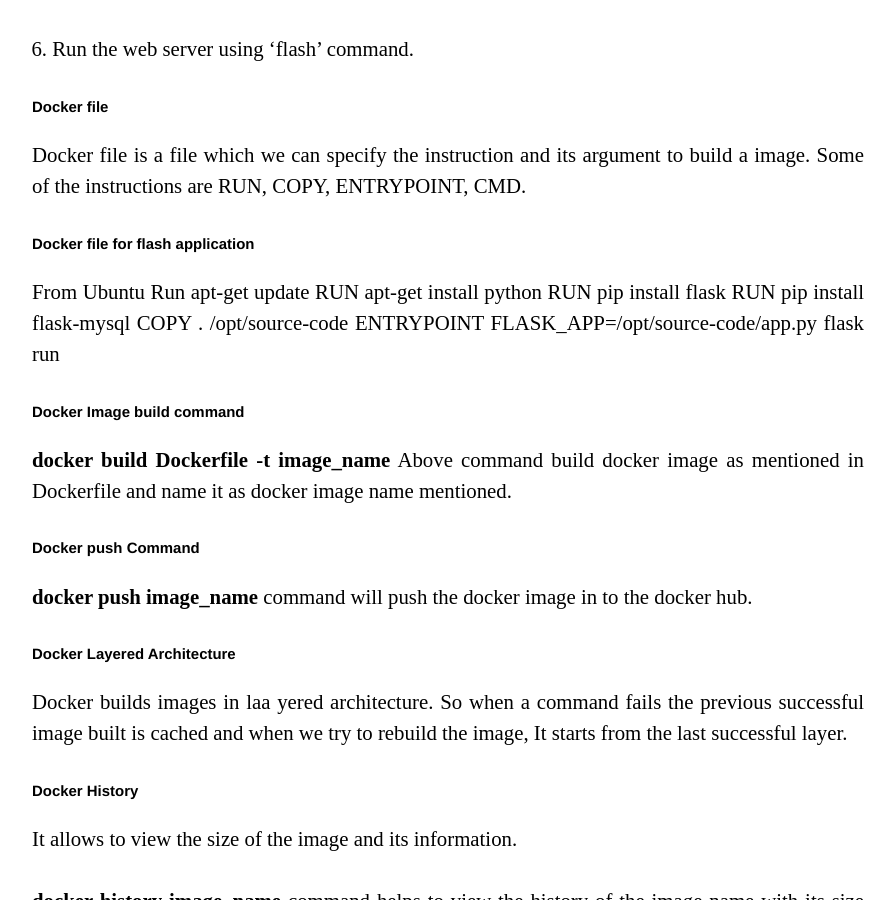
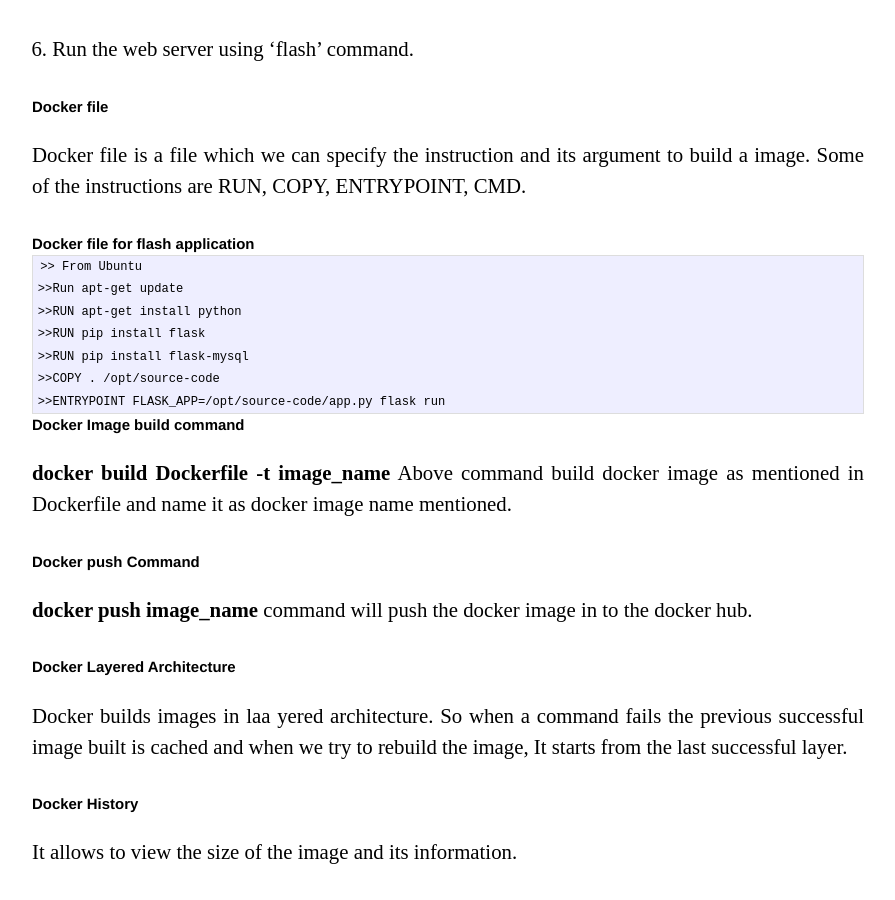
Before and after one commit to vxvinod/vxvinod.github.io, a Jekyll site: the page built from _posts/2023-02-28-Docker-Images-Great-Way-To-Build.md, in a window 1280 px wide and 900 px high, scrolled down 804 px. Shown: the whole window, without its empty margins (192-1087 px from the left). Built offline with Jekyll 4.4.1, drawn with Linux system fonts in a browser that asks for light colours; Markdown is read by kramdown in place of the engine named in the settings.

Commit message:
Update 2023-02-28-Docker-Images-Great-Way-To-Build.md

```diff
--- a/_posts/2023-02-28-Docker-Images-Great-Way-To-Build.md
+++ b/_posts/2023-02-28-Docker-Images-Great-Way-To-Build.md
@@ -19,7 +19,7 @@ desc: "The heart of docker is the image we build using dockerfile and we are her
 #### Docker file
 Docker file is a file which we can specify the instruction and its argument to build a image. Some of the instructions are RUN, COPY, ENTRYPOINT, CMD.
 #### Docker file for flash application
-
+{%highlight docker%}
 >> From Ubuntu
 >>Run apt-get update
 >>RUN apt-get install python
@@ -27,7 +27,7 @@ Docker file is a file which we can specify the instruction and its argument to b
 >>RUN pip install flask-mysql
 >>COPY . /opt/source-code
 >>ENTRYPOINT FLASK_APP=/opt/source-code/app.py flask run
-
+{%endhighlight%}
 #### Docker Image build command
 >>**docker build Dockerfile -t image_name**
 Above command build docker image as mentioned in Dockerfile and name it as docker image name mentioned.
```
